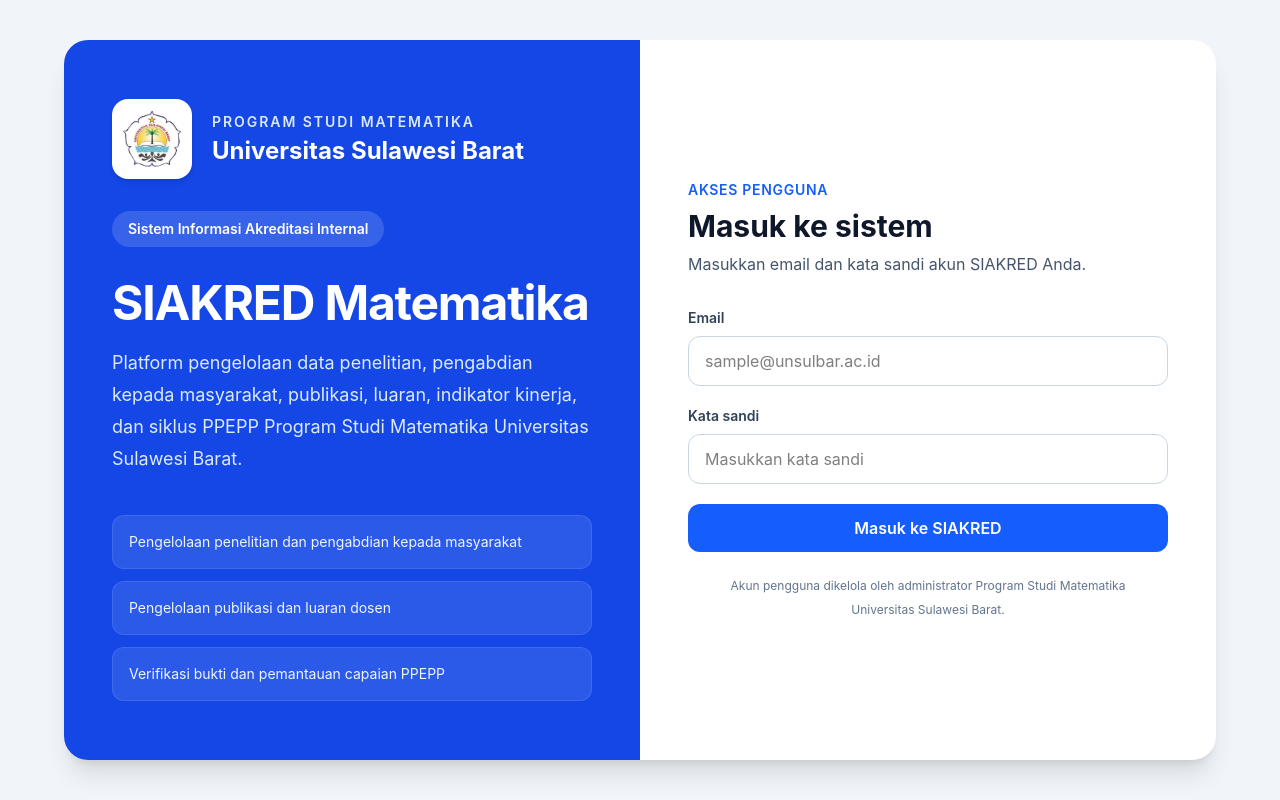
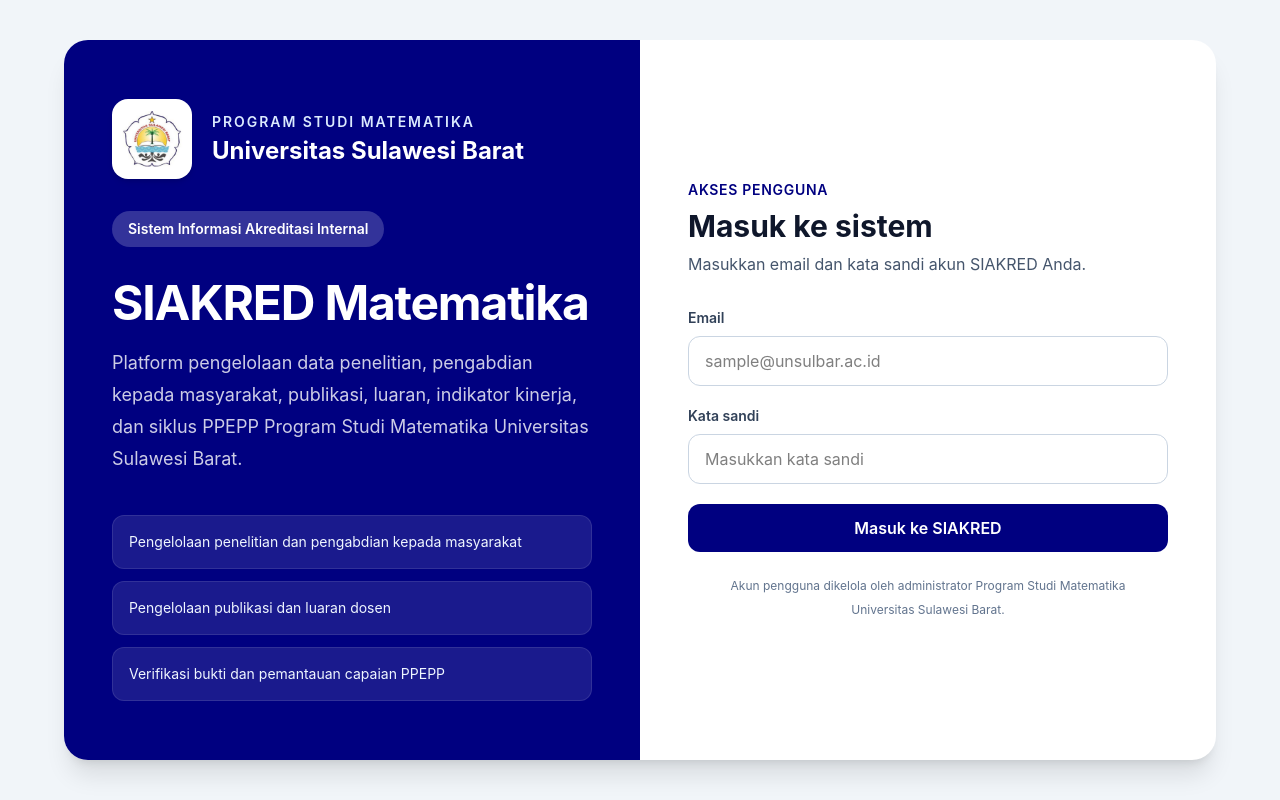
Before and after one commit to mathunsulbar/siakred, a React (Vite) app: page / in a window 1280 px wide. Built offline with nearby package versions, Linux system fonts and the light colour scheme; no server answers.

Commit message:
Tambahkan logo Unsulbar dan perbarui halaman login lagi

```diff
--- a/src/App.jsx
+++ b/src/App.jsx
@@ -160,7 +160,7 @@
       <main className="min-h-screen bg-slate-100 px-4 py-10">
         <div className="mx-auto grid min-h-[calc(100vh-5rem)] max-w-6xl overflow-hidden rounded-3xl bg-white shadow-xl lg:grid-cols-2">
 
-          <section className="flex flex-col justify-center bg-blue-700 p-8 text-white md:p-12">
+          <section className="flex flex-col justify-center bg-[#000080] p-8 text-white md:p-12">
           {/* Logo dan identitas universitas */}
           <div className="mb-8 flex items-center gap-5">
             <div className="flex h-20 w-20 shrink-0 items-center justify-center overflow-hidden rounded-2xl bg-white p-2 shadow-md">
@@ -182,7 +182,7 @@
             </div>
           </div>
 
-          <span className="w-fit rounded-full bg-white/15 px-4 py-2 text-sm font-semibold">
+          <span className="w-fit rounded-full bg-white/20 px-4 py-2 text-sm font-semibold">
             Sistem Informasi Akreditasi Internal
           </span>
 
@@ -190,7 +190,7 @@
             SIAKRED Matematika
           </h1>
 
-          <p className="mt-5 max-w-xl text-lg leading-8 text-blue-100">
+          <p className="mt-5 max-w-xl text-lg leading-8 text-white/80">
             Platform pengelolaan data penelitian, pengabdian kepada
             masyarakat, publikasi, luaran, indikator kinerja, dan siklus
             PPEPP Program Studi Matematika Universitas Sulawesi Barat.
@@ -214,7 +214,7 @@
           <section className="flex items-center p-8 md:p-12">
             <div className="w-full">
               <div className="mb-8">
-                <p className="text-sm font-semibold uppercase tracking-wider text-blue-600">
+                <p className="text-sm font-semibold uppercase tracking-wider text-[#000080]">
                   Akses pengguna
                 </p>
 
@@ -248,7 +248,7 @@
                     }
                     placeholder="sample@unsulbar.ac.id"
                     autoComplete="email"
-                    className="w-full rounded-xl border border-slate-300 px-4 py-3 outline-none transition focus:border-blue-600 focus:ring-4 focus:ring-blue-100"
+                    className="w-full rounded-xl border border-slate-300 px-4 py-3 outline-none transition focus:border-[#000080] focus:ring-4 focus:ring-indigo-100"
                   />
                 </div>
 
@@ -269,7 +269,7 @@
                     }
                     placeholder="Masukkan kata sandi"
                     autoComplete="current-password"
-                    className="w-full rounded-xl border border-slate-300 px-4 py-3 outline-none transition focus:border-blue-600 focus:ring-4 focus:ring-blue-100"
+                    className="w-full rounded-xl border border-slate-300 px-4 py-3 outline-none transition focus:border-[#000080] focus:ring-4 focus:ring-indigo-100"
                   />
                 </div>
 
@@ -282,7 +282,7 @@
                 <button
                   type="submit"
                   disabled={loginLoading}
-                  className="w-full rounded-xl bg-blue-600 px-5 py-3 font-semibold text-white transition hover:bg-blue-700 disabled:cursor-not-allowed disabled:bg-blue-300"
+                  className="w-full rounded-xl bg-[#000080] px-5 py-3 font-semibold text-white transition hover:bg-[#000066] disabled:cursor-not-allowed disabled:bg-slate-400"
                 >
                   {loginLoading
                     ? "Sedang masuk..."
```
